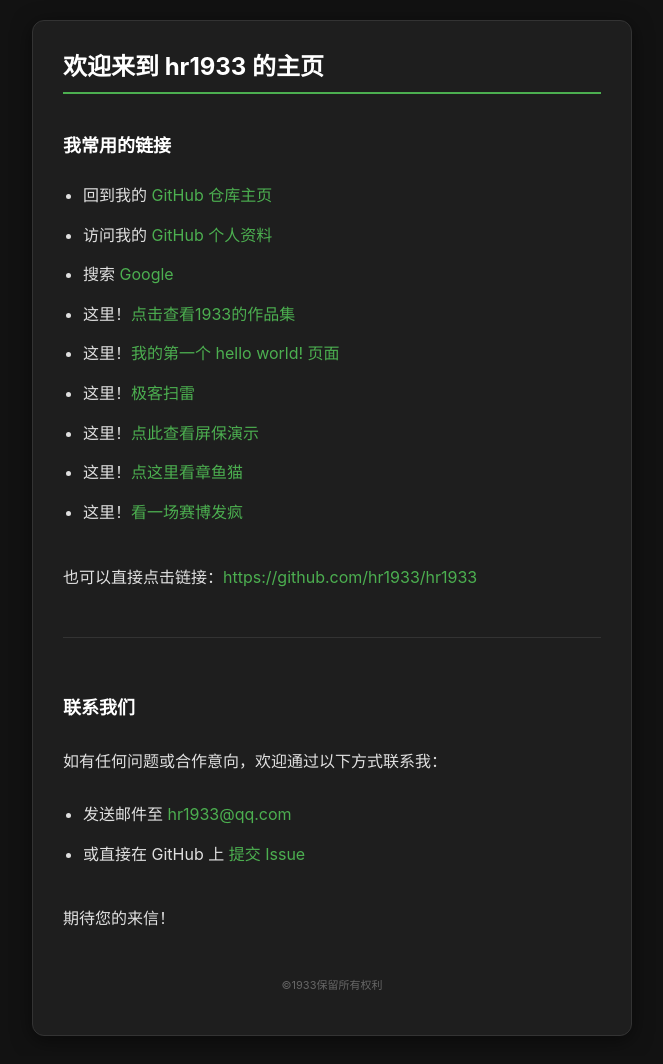
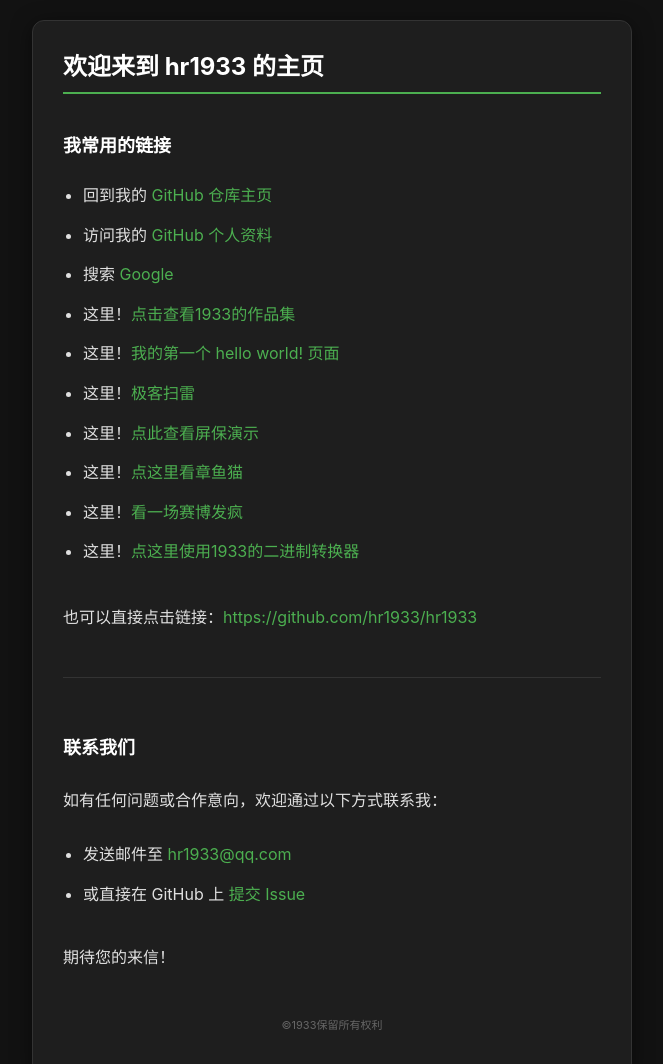
Before and after one commit to hr1933/hr1933, a plain HTML site: page index.html in a window 1280 px wide. Shown: the top 1064 px of the page, without its empty margins (308-971 px from the left). Drawn offline with Linux system fonts and the light colour scheme.

Commit message:
更新 index.html

```diff
--- a/index.html
+++ b/index.html
@@ -115,6 +115,7 @@
             <li>这里！<a href="SUPREME.GLORY.TO.1933.html" target="_blank" rel="noopener noreferrer">点此查看屏保演示</a></li>
             <li>这里！<a href="octocat.html" target="_blank" rel="noopener noreferrer">点这里看章鱼猫</a></li>
             <li>这里！<a href="Bingdu.html" target="_blank" rel="noopener noreferrer">看一场赛博发疯</a></li>
+<li>这里！<a href="erjingzhi.html" target="_blank" rel="noopener noreferrer">点这里使用1933的二进制转换器</a></li>
         </ul>
 
         <p>也可以直接点击链接：<a href="https://github.com/hr1933/hr1933" target="_blank" rel="noopener noreferrer">https://github.com/hr1933/hr1933</a></p>
```
